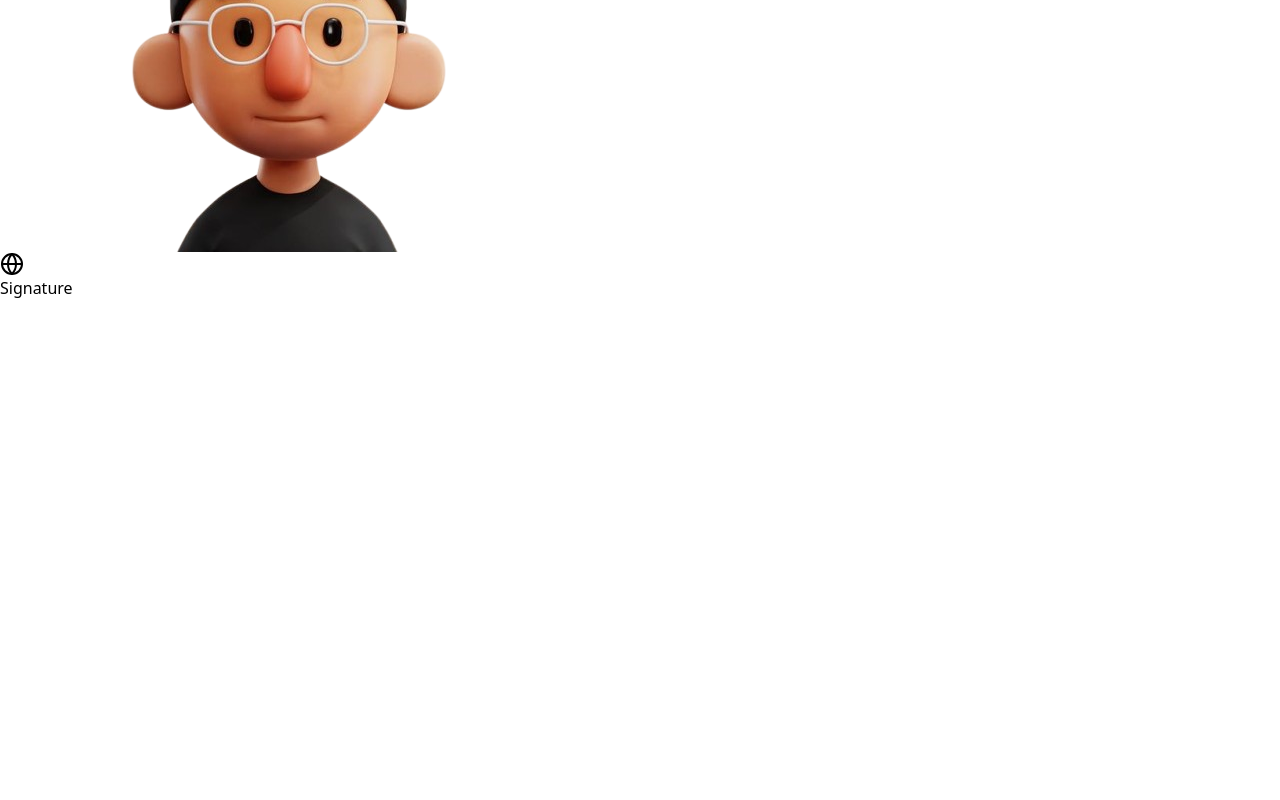
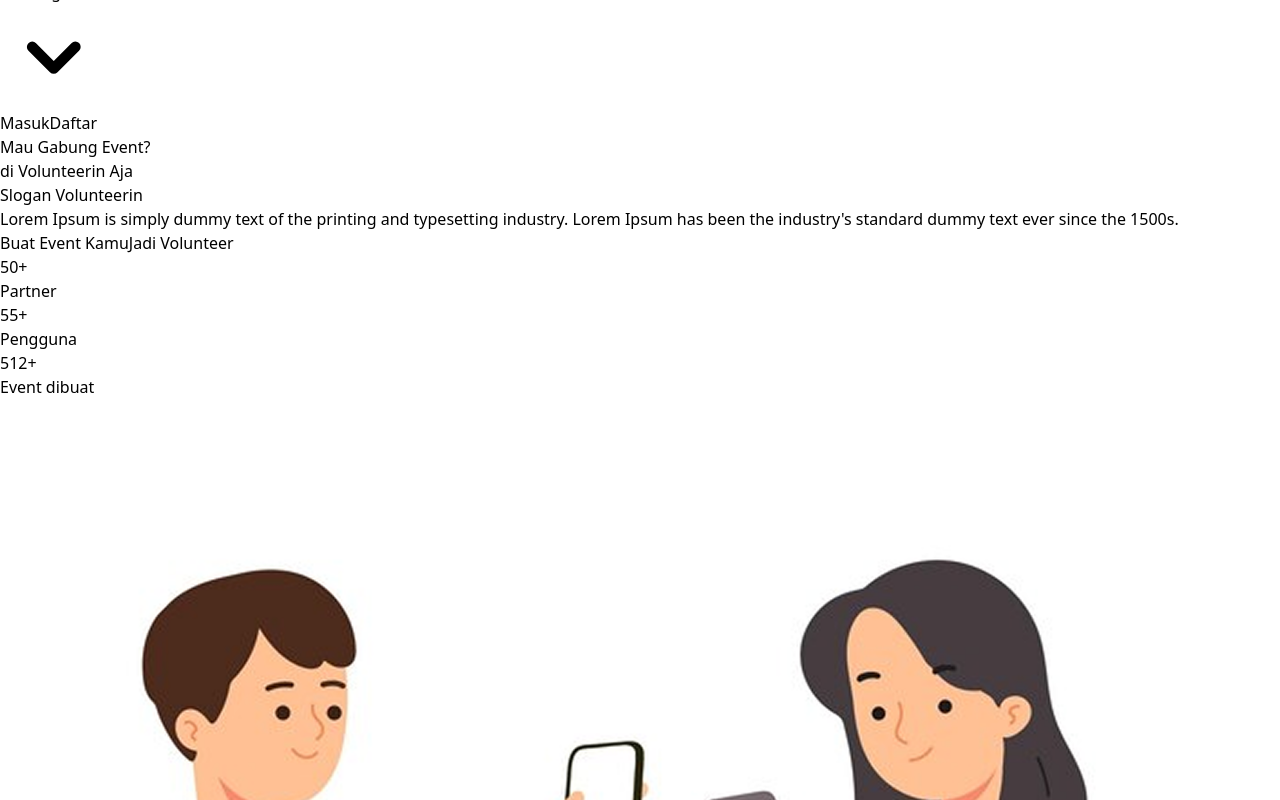
Before and after one commit to Dari-Hati-Mencari-Solusi/React-Volunteerin, a React (Vite) app: page /layanan in a window 1280 px wide. Shown: the part 769-1569 px from the top of the page. Before the commit the page ends 1069 px from the top, so only its background shows below. Built offline with nearby package versions, Linux system fonts and the light colour scheme.

Commit message:
feat: add page service

```diff
--- a/src/App.jsx
+++ b/src/App.jsx
@@ -15,6 +15,7 @@ import NotificationUser from "./pages/users/NotificationUser";
 import LoginPartner from "./pages/partners/LoginPartner";
 import RegisterPartner from "./pages/partners/RegisterPartner";
 import VolunteerinAuth from "./components/Fragments/VolunteerinAuth";
+import Service from "./pages/Service";
 
 function App() {
   return (
@@ -32,6 +33,7 @@ function App() {
         <Route path="/login-partner" element={<LoginPartner />} />
         <Route path="/register-partner" element={<RegisterPartner />} />
         <Route path="/auth" element={<VolunteerinAuth />} />
+        <Route path="/layanan" element={<Service />} />
 
         <Route path="*" element={<NotFoundPage />} />
       </Routes>
--- /dev/null
+++ b/src/pages/Service.jsx
@@ -0,0 +1,70 @@
+import React from "react";
+import LogoHero from "../assets/images/logo-hero.png";
+import Navbar from "../components/navbar/Navbar";
+import Footer from "../components/footer/Footer";
+
+const Service = () => {
+  const stats = [
+    { number: "50+", label: "Partner" },
+    { number: "55+", label: "Pengguna" },
+    { number: "512+", label: "Event dibuat" },
+  ];
+
+  return (
+    <section className="min-h-screen flex flex-col">
+      <Navbar />
+      <div className="mx-auto max-w-screen-xl w-full px-4 sm:px-6 lg:px-8 py-12">
+        <div className="grid md:grid-cols-2 gap-8 items-center mt-8">
+          {/* Left Content */}
+          <div className="space-y-6">
+            <h1 className="text-4xl md:text-5xl font-bold text-slate-400">
+              Mau Gabung Event?
+            </h1>
+            <h2 className="text-3xl md:text-4xl font-bold text-slate-800">
+              di Volunteerin Aja
+            </h2>
+            <h3 className="text-xl text-slate-600">Slogan Volunteerin</h3>
+            <p className="text-gray-600">
+              Lorem Ipsum is simply dummy text of the printing and typesetting
+              industry. Lorem Ipsum has been the industry's standard dummy text
+              ever since the 1500s.
+            </p>
+
+            <div className="flex gap-4">
+              <button className="bg-slate-800 text-white px-6 py-2 rounded-md hover:bg-slate-700 transition-colors">
+                Buat Event Kamu
+              </button>
+              <button className="border border-slate-800 text-slate-800 px-6 py-2 rounded-md hover:bg-slate-50 transition-colors">
+                Jadi Volunteer
+              </button>
+            </div>
+
+            {/* Stats */}
+            <div className="flex gap-12 pt-8">
+              {stats.map((stat, index) => (
+                <div key={index} className="text-center">
+                  <div className="text-2xl font-bold text-slate-800">
+                    {stat.number}
+                  </div>
+                  <div className="text-slate-400">{stat.label}</div>
+                </div>
+              ))}
+            </div>
+          </div>
+
+          {/* Right Image */}
+          <div className="flex justify-center">
+            <div className="relative w-full max-w-md">
+              <div className="flex items-end gap-4">
+                <img src={LogoHero} alt="" />
+              </div>
+            </div>
+          </div>
+        </div>
+      </div>
+      <Footer />
+    </section>
+  );
+};
+
+export default Service;
```
Also changed, not shown: src/assets/images/logo-hero.png (added).
